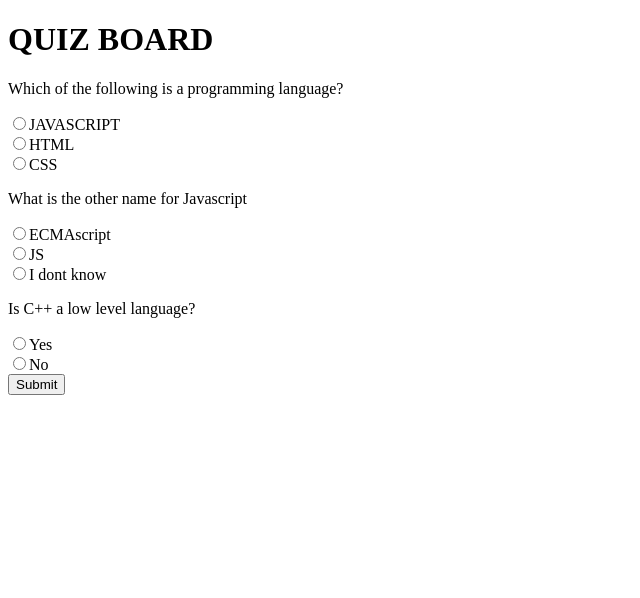
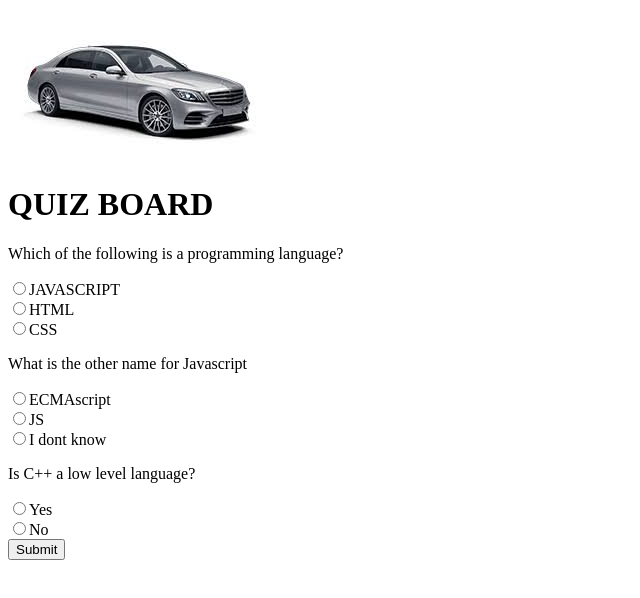
Before and after one commit to Tomshelby4/quiz-board-2, a plain HTML site: page index.html in a window 1280 px wide. Shown: the whole page, without its empty margins (0-640 px from the left). Drawn offline with Linux system fonts and the light colour scheme.

Commit message:
Picture of merc added

```diff
--- a/index.html
+++ b/index.html
@@ -4,7 +4,7 @@
  <title>Quiz Board</title>
  <link href="css/styles.css" rel="stylesheet">
  <script src="js/scripts.js"></script>
-
+<img src="img/merc.jpeg" alt="A photo of a image">
 </head>
 
 <body>
```
